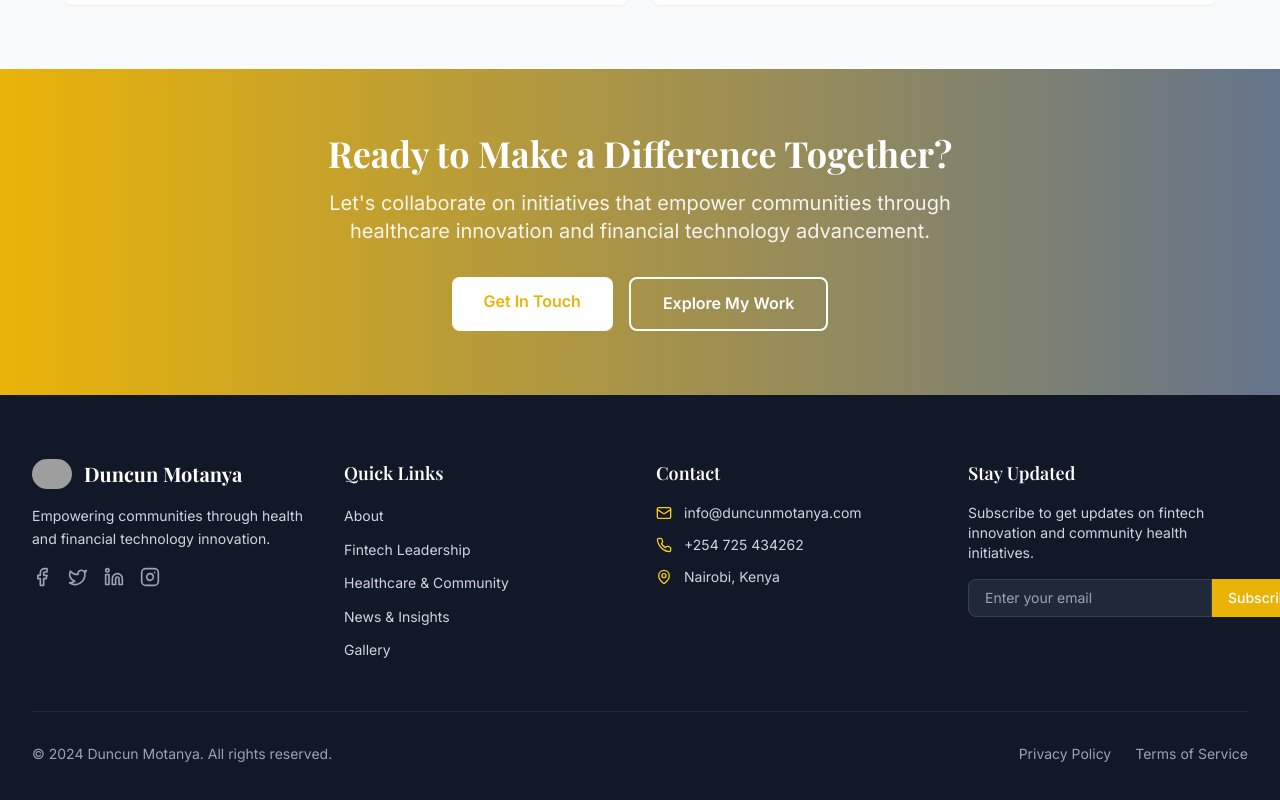
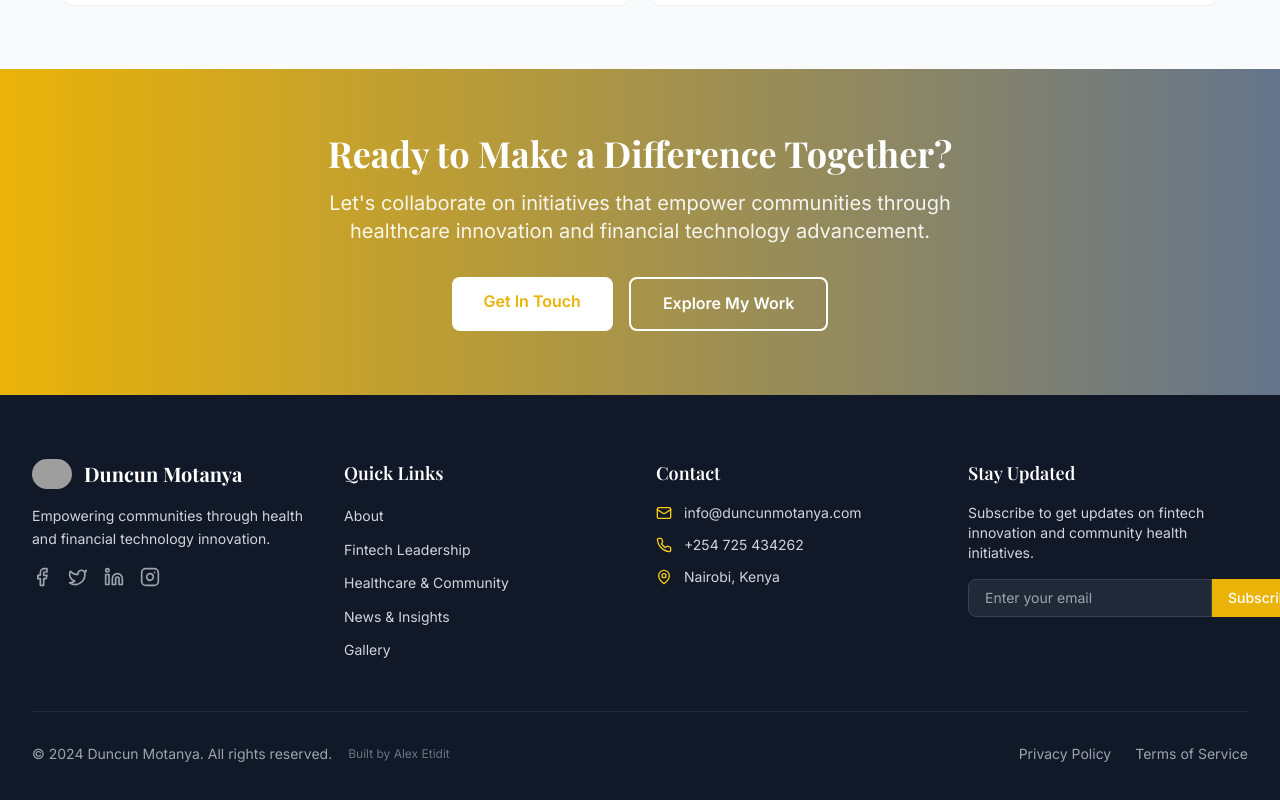
Before and after one commit to etiditalex/duncun, a Next.js app: page / in a window 1280 px wide. Shown: the part 2563-3363 px from the top of the page. Built offline with nearby package versions, Linux system fonts and the light colour scheme; grey boxes are pictures that could not be loaded; a web font is replaced by a local one.

Commit message:
Add 'Built by Alex Etidit' credit to footer

```diff
--- a/components/Footer.tsx
+++ b/components/Footer.tsx
@@ -115,9 +115,14 @@
         {/* Bottom Bar */}
         <div className="border-t border-gray-800 mt-12 pt-8">
           <div className="flex flex-col md:flex-row justify-between items-center space-y-4 md:space-y-0">
-            <p className="text-gray-400 text-sm">
-              © 2024 Duncun Motanya. All rights reserved.
-            </p>
+            <div className="flex flex-col md:flex-row items-center space-y-2 md:space-y-0 md:space-x-4">
+              <p className="text-gray-400 text-sm">
+                © 2024 Duncun Motanya. All rights reserved.
+              </p>
+              <p className="text-gray-500 text-xs">
+                Built by Alex Etidit
+              </p>
+            </div>
             <div className="flex space-x-6 text-sm">
               <Link href="/privacy" className="text-gray-400 hover:text-primary-400 transition-colors">
                 Privacy Policy
```
